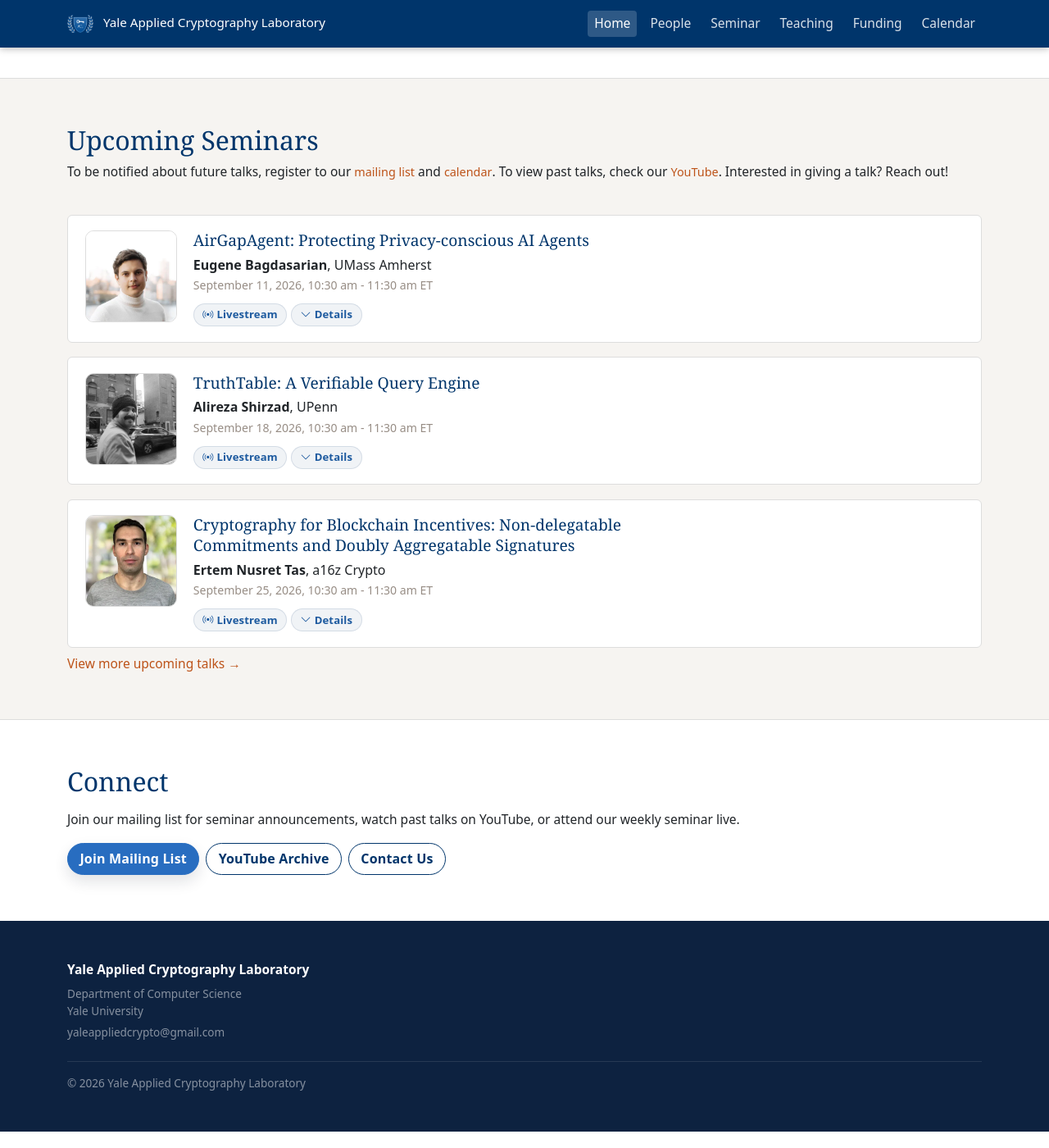
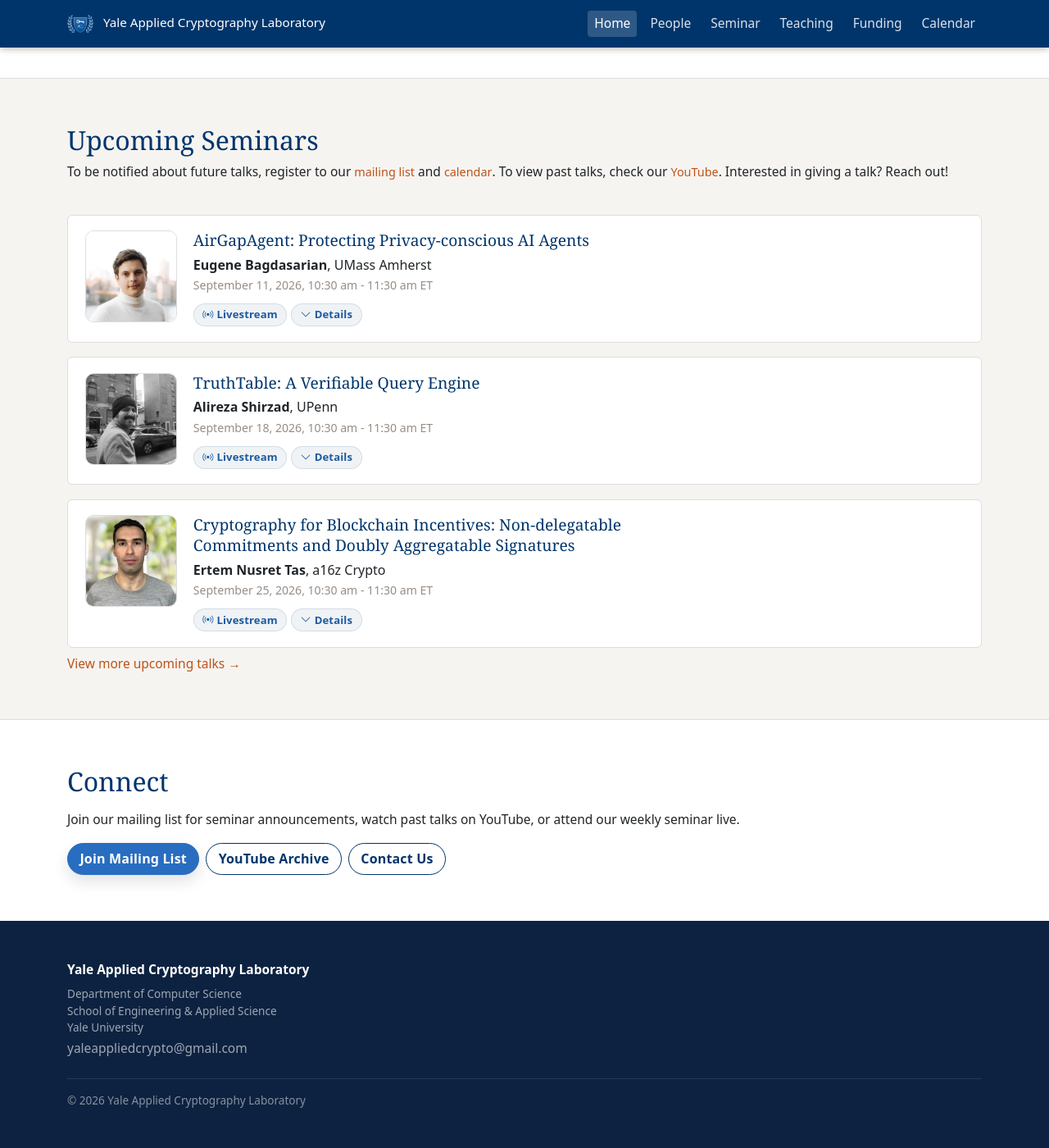
Before and after one commit to yale-acl/yacl-website, a Jekyll site: the page built from index.md, in a window 1280 px wide and 1400 px high, scrolled down 1108 px. Shown: the whole window at 82% size. Built offline with Jekyll 4.4.1, drawn with Linux system fonts in a browser that asks for light colours; some web fonts are replaced.

Commit message:
Link the footer address lines to Yale CS, SEAS, and Yale
Co-Authored-By: Claude Fable 5.1 <noreply@anthropic.com>
Claude-Session: https://claude.ai/code/session_01HCdUkMUp6JRkArAx16DV6D

```diff
--- a/_includes/footer.html
+++ b/_includes/footer.html
@@ -2,8 +2,12 @@
   <div class="container">
     <div class="mb-4">
       <strong class="d-block text-white mb-2">Yale Applied Cryptography Laboratory</strong>
-      <p class="text-white-50 small mb-1">Department of Computer Science<br>Yale University</p>
-      <a href="mailto:{{ site.email }}" class="text-white-50 small">{{ site.email }}</a>
+      <p class="text-white-50 small mb-1">
+        <a href="https://cpsc.yale.edu" target="_blank" rel="noopener" class="footer-link">Department of Computer Science</a><br>
+        <a href="https://seas.yale.edu" target="_blank" rel="noopener" class="footer-link">School of Engineering &amp; Applied Science</a><br>
+        <a href="https://www.yale.edu" target="_blank" rel="noopener" class="footer-link">Yale University</a>
+      </p>
+      <a href="mailto:{{ site.email }}" class="footer-link">{{ site.email }}</a>
     </div>
     <div class="border-top border-white border-opacity-10 pt-3">
       <p class="text-white-50 small mb-0">&copy; {{ site.time | date: "%Y" }} Yale Applied Cryptography Laboratory</p>
--- a/assets/css/main.css
+++ b/assets/css/main.css
@@ -460,6 +460,8 @@ a.avatar:hover { transform: translateY(-2px); }
 /* 13. Footer
    ============================================================ */
 .site-footer { background: var(--yacl-footer); }
+.footer-link { color: rgba(255,255,255,.6); text-decoration: none; }
+.footer-link:hover { color: #fff; text-decoration: underline; }
 
 
 /* 14. Responsive tweaks (Bootstrap handles the rest)
```
